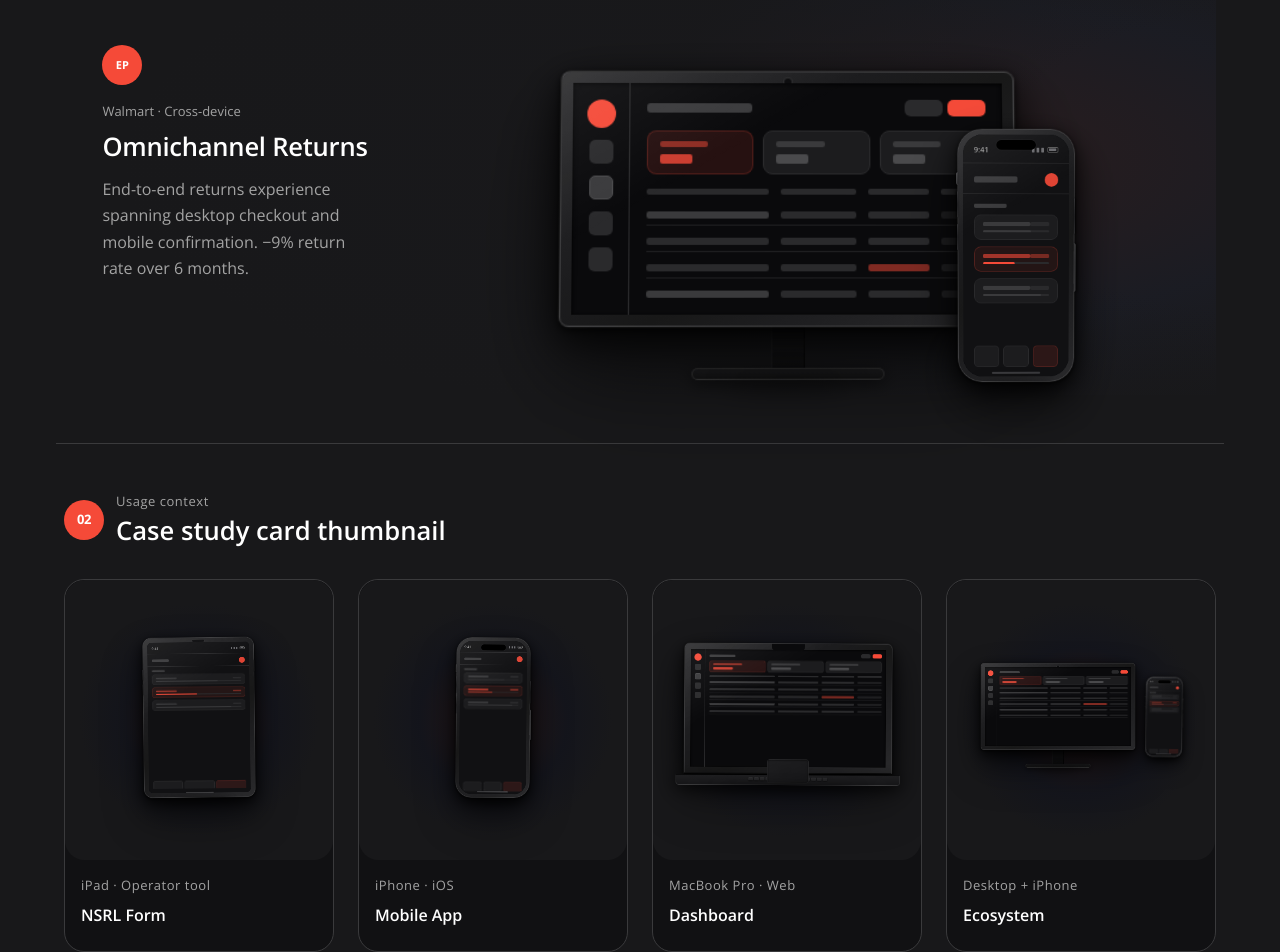
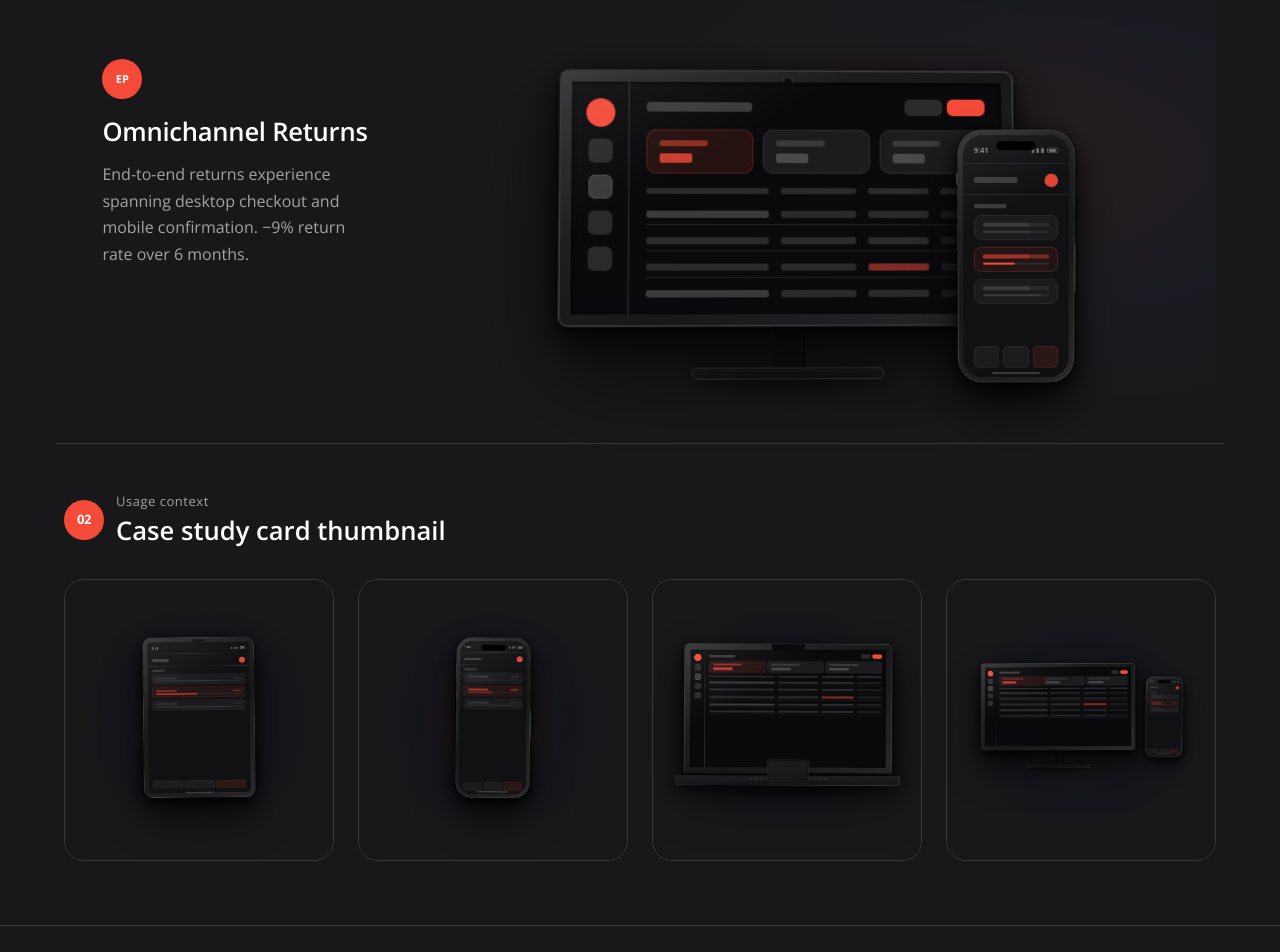
Before and after one commit to HelloEricPowellDesign/device-mockup-template, a React (Vite) app: page / in a window 1280 px wide. Shown: the part 360-1312 px from the top of the page. Built offline with nearby package versions, Linux system fonts and the light colour scheme; the HTML template or start-up script is replaced by a standard one.

Commit message:
prompt: 210

```diff
--- a/src/App.tsx
+++ b/src/App.tsx
@@ -151,7 +151,6 @@ export default function App() {
             <DeviceMockup
               devices={active.spec}
               size="hero"
-              preLabel={active.preLabel}
               title={active.title}
               description={active.description}
             />
@@ -182,17 +181,8 @@ export default function App() {
                 }}
               >
                 {/* Card mockup — overflow hidden here to clip to card shape */}
-                <div style={{ overflow: 'hidden', borderRadius: 'var(--radius-card) var(--radius-card) 0 0' }}>
+                <div style={{ overflow: 'hidden', borderRadius: 'var(--radius-card)' }}>
                   <DeviceMockup devices={spec} size="card" animVariant={animVariant} />
-                </div>
-
-                <div style={{ padding: 'var(--space-4) var(--space-4) var(--space-6)' }}>
-                  <p style={{ fontFamily: 'var(--font-data)', fontSize: 'var(--text-data)', color: 'var(--color-muted)', letterSpacing: '0.04em', marginBottom: 'var(--space-2)' }}>
-                    {sub}
-                  </p>
-                  <p style={{ fontSize: 'var(--text-body-sm)', fontWeight: 600, color: 'var(--color-ink)' }}>
-                    {label}
-                  </p>
                 </div>
               </div>
             ))}
--- a/src/components/DeviceMockup.tsx
+++ b/src/components/DeviceMockup.tsx
@@ -468,13 +468,6 @@ export default function DeviceMockup({ devices, size, preLabel, title, descripti
               <span style={{ fontFamily: 'var(--font-display)', fontSize: '0.6875rem', fontWeight: 700, color: '#fff', letterSpacing: '0.02em' }}>EP</span>
             </div>
 
-            {/* Eyebrow — company / category */}
-            {preLabel && (
-              <p style={{ fontFamily: 'var(--font-data)', fontSize: 'var(--text-data)', fontWeight: 400, color: 'var(--color-muted)', margin: 0 }}>
-                {preLabel}
-              </p>
-            )}
-
             {/* Title */}
             {title && (
               <h2 style={{ fontFamily: 'var(--font-display)', fontSize: 'var(--text-title)', fontWeight: 600, lineHeight: 1.2, color: 'var(--color-ink)', margin: 0, letterSpacing: '-0.01em' }}>
```
